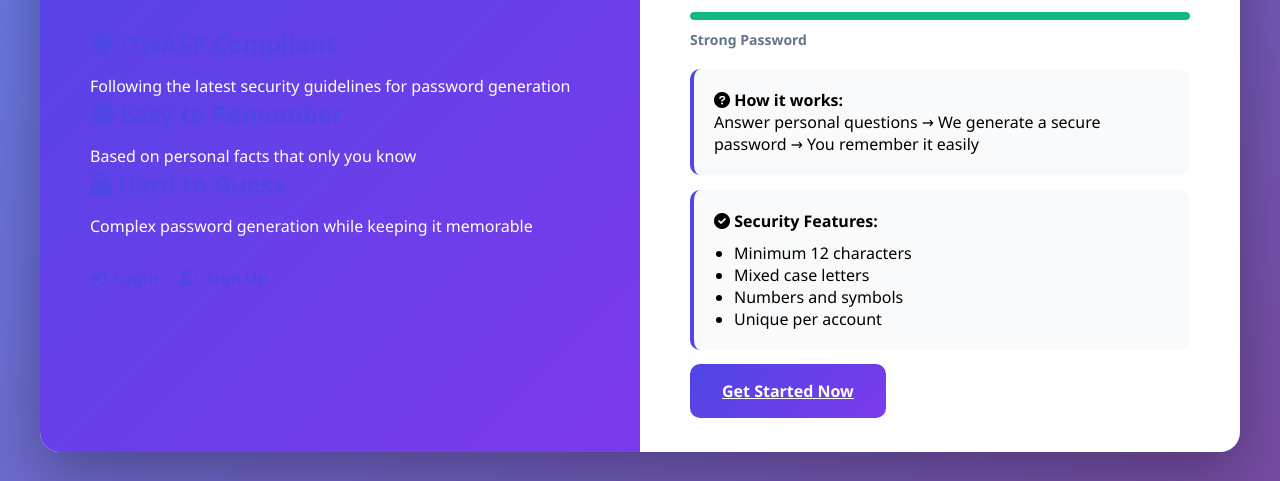
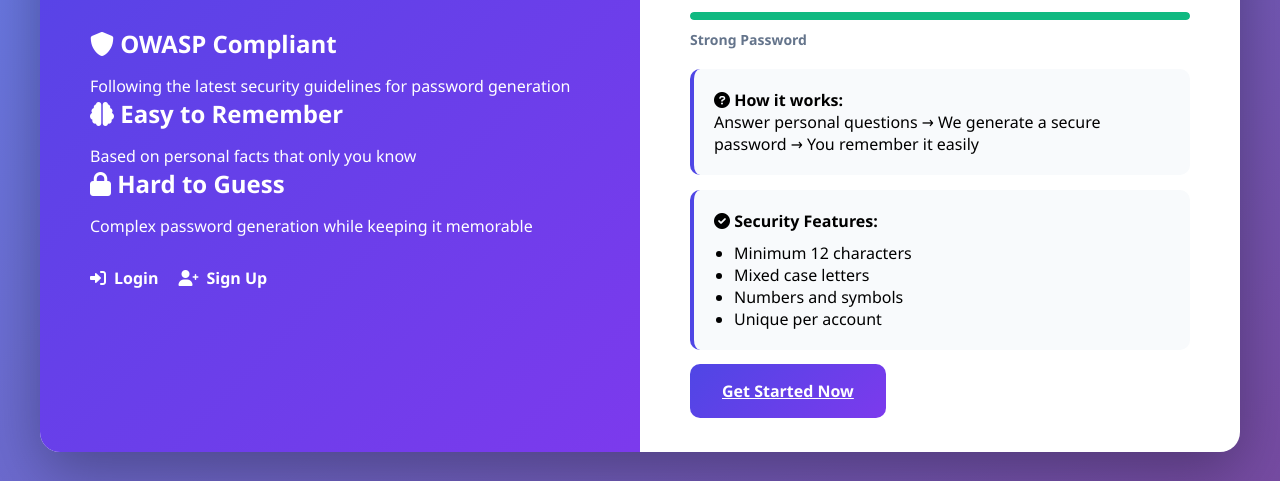
Before and after one commit to IAN-JEFA/Password-Analyzer, a plain HTML site: page index.html in a window 1280 px wide. Shown: the part 319-800 px from the top of the page. Drawn offline with Linux system fonts and the light colour scheme.

Commit message:
Color changes

```diff
--- a/index.html
+++ b/index.html
@@ -15,21 +15,21 @@
                 <p class="subtitle">Generate strong, memorable passwords based on your personal memories and facts</p>
 
                 <div class="features">
-                    <h3><i class="fas fa-shield-alt"></i> OWASP Compliant</h3>
+                    <h3 style="color:white" ><i class="fas fa-shield-alt"></i> OWASP Compliant</h3>
                     <p>Following the latest security guidelines for password generation</p>
 
-                    <h3><i class="fas fa-brain"></i> Easy to Remember</h3>
+                    <h3 style="color:white"><i class="fas fa-brain"></i> Easy to Remember</h3>
                     <p>Based on personal facts that only you know</p>
 
-                    <h3><i class="fas fa-lock"></i> Hard to Guess</h3>
+                    <h3 style="color:white"><i class="fas fa-lock"></i> Hard to Guess</h3>
                     <p>Complex password generation while keeping it memorable</p>
                 </div>
 
                 <div class="nav-links">
-                    <a href="login.html" class="nav-link">
+                    <a href="login.html" style="color:white" class="nav-link">
                         <i class="fas fa-sign-in-alt"></i> Login
                     </a>
-                    <a href="signup.html" class="nav-link">
+                    <a href="signup.html" style="color:white" class="nav-link">
                         <i class="fas fa-user-plus"></i> Sign Up
                     </a>
                 </div>
```
Also changed, not shown: login.html (+3 -3 lines), signup.html (+5 -5 lines).
